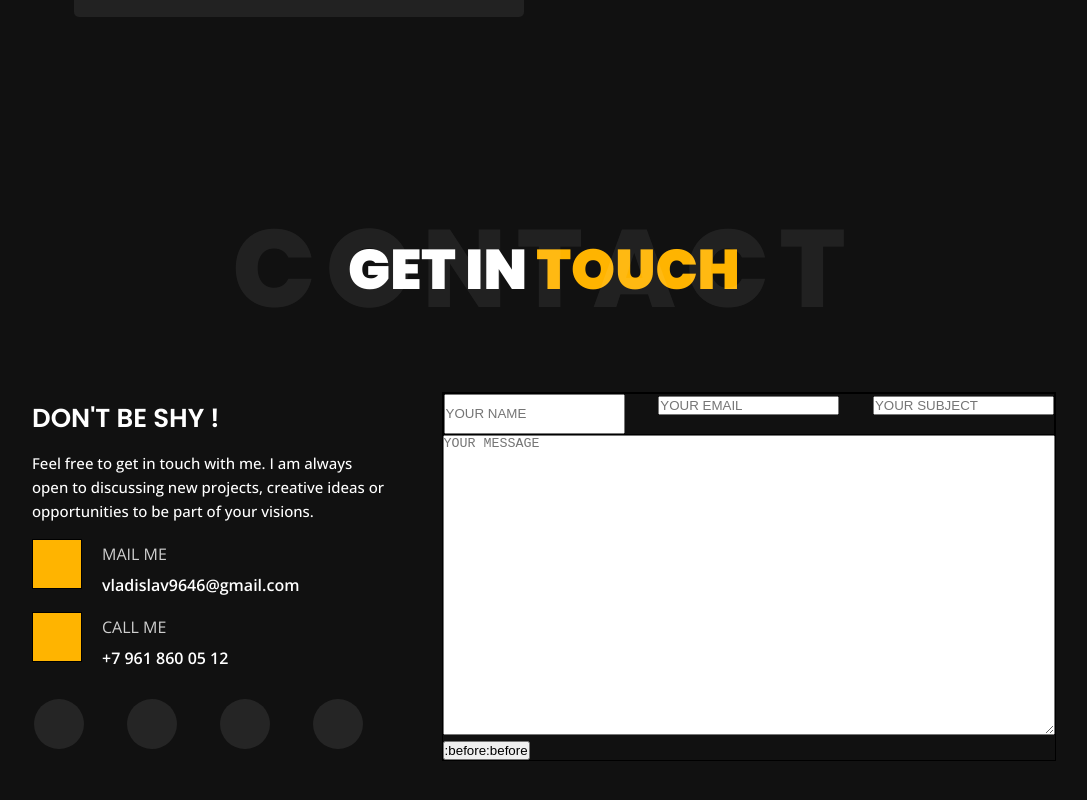
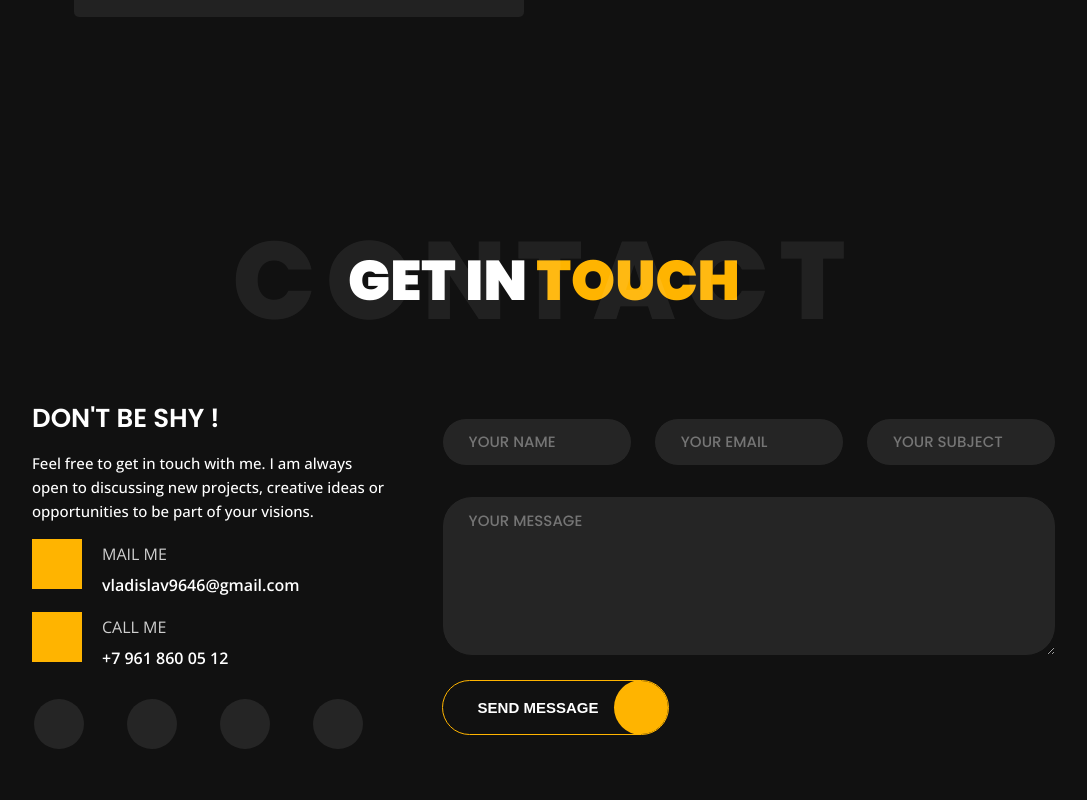
Before and after one commit to PizzerSpring/portfolio, a React (Create React App) app: page / in a window 1280 px wide. Shown: the part 4107-4907 px from the top of the page, without its empty margins (96-1183 px from the left). Built offline with nearby package versions, Linux system fonts and the light colour scheme.

Commit message:
ending styles for Footer

```diff
--- a/src/components/Footer/Footer.module.css
+++ b/src/components/Footer/Footer.module.css
@@ -59,7 +59,7 @@
     display: inline-block;
     width: 50px;
     height: 50px;
-    border: 1px solid black;
+
     background: #ffb400;
     position: absolute;
     color: #ffb400;
@@ -131,21 +131,111 @@
 
 .form {
     flex-basis: 60%;
-    border: 1px solid black;
+    display: block;
+    margin-top: 0em;
 }
 
 .input {
-    height: 40px;
+    font-family: 'Poppins', sans-serif;
+    font-size: 15px;
+    color: #fff;
+    font-weight: 500;
+    line-height: 1.6;
+    border: 1px solid #111;
+    width: 190px;
+    background: #252525;
+    padding: 11px 26px;
+    margin-bottom: 30px;
+    border-radius: 30px;
+    outline: none !important;
+    transition: .3s;
+}
+
+.input:focus {
+    border: 1px solid #ffb400;
 }
 
 .inputsContainer {
     display: flex;
     justify-content: space-between;
     flex-wrap: wrap;
-    border: 1px solid black;
 }
 
 .textarea {
+    font-family: 'Poppins', sans-serif;
+    font-size: 15px;
+    color: #fff;
+    font-weight: 500;
+    line-height: 1.6;
+    background: #252525;
     width: 100%;
-    height: 300px;
+    padding: 12px 26px;
+    margin-bottom: 20px;
+    height: 160px;
+    overflow: hidden;
+    border-radius: 30px;
+    border: 1px solid #111;
+    outline: none !important;
+    transition: .3s;
 }
+
+.textarea:focus {
+    border: 1px solid #ffb400;
+}
+
+.button {
+    overflow: hidden;
+    display: inline-block;
+    line-height: 1.4;
+    border-radius: 35px;
+    white-space: nowrap;
+    text-overflow: ellipsis;
+    text-align: center;
+    cursor: pointer;
+    vertical-align: middle;
+    user-select: none;
+    transition: 250ms all ease-in-out;
+    text-transform: uppercase;
+    text-decoration: none !important;
+    position: relative;
+    z-index: 1;
+    padding: 16px 70px 16px 35px;
+    font-size: 15px;
+    font-weight: 600;
+    color: #fff;
+    background-color: transparent;
+    outline: none !important;
+    border: 1px solid #ffb400;
+}
+
+.button:hover {
+    background: #ffb400;
+}
+
+.buttonText {
+    position: relative;
+    z-index: 2;
+    color: #fff;
+    transition: .3s ease-out all;
+}
+
+.buttonIcon {
+    position: absolute;
+    right: -1px;
+    top: -1px;
+    bottom: 0;
+    width: 55px;
+    height: 55px;
+    display: flex;
+    justify-content: center;
+    align-items: center;
+    font-size: 19px;
+    color: #ffffff;
+    border-radius: 50%;
+    background-color: #ffb400;
+}
+
+.elementInput {
+    /*flex: 0 0 33.333333%;*/
+    /*max-width: 33.333333%;*/
+}
--- a/src/components/Footer/Footer.tsx
+++ b/src/components/Footer/Footer.tsx
@@ -60,21 +60,21 @@ const Footer = () => {
                 <div className={style.form}>
                     <form action="">
                         <div className={style.inputsContainer}>
-                            <div>
+                            <div className={style.elementInput}>
                                 <input className={style.input} placeholder='YOUR NAME' type="text"/>
                             </div>
-                            <div>
-                                <input placeholder='YOUR EMAIL' type="email"/>
+                            <div className={style.elementInput}>
+                                <input className={style.input} placeholder='YOUR EMAIL' type="email"/>
                             </div>
-                            <div>
-                                <input placeholder='YOUR SUBJECT' type="text"/>
+                            <div className={style.elementInput}>
+                                <input className={style.input} placeholder='YOUR SUBJECT' type="text"/>
                             </div>
                         </div>
                         <div>
                             <textarea placeholder='YOUR MESSAGE' name="" id="" className={style.textarea}></textarea>
-                            <button>:before
-                                <span></span>
-                                <span>:before</span>
+                            <button className={style.button}>
+                                <span className={style.buttonText}>send message</span>
+                                <span className={style.buttonIcon}></span>
                             </button>
                         </div>
                         <div>
--- a/src/components/Projects/Projects.module.scss
+++ b/src/components/Projects/Projects.module.scss
@@ -30,7 +30,7 @@
       letter-spacing: 10px;
       position: absolute;
       right: 0;
-      top: 45%;
+      top: 50%;
       text-transform: uppercase;
       transform: translateY(-50%);
     }
```
